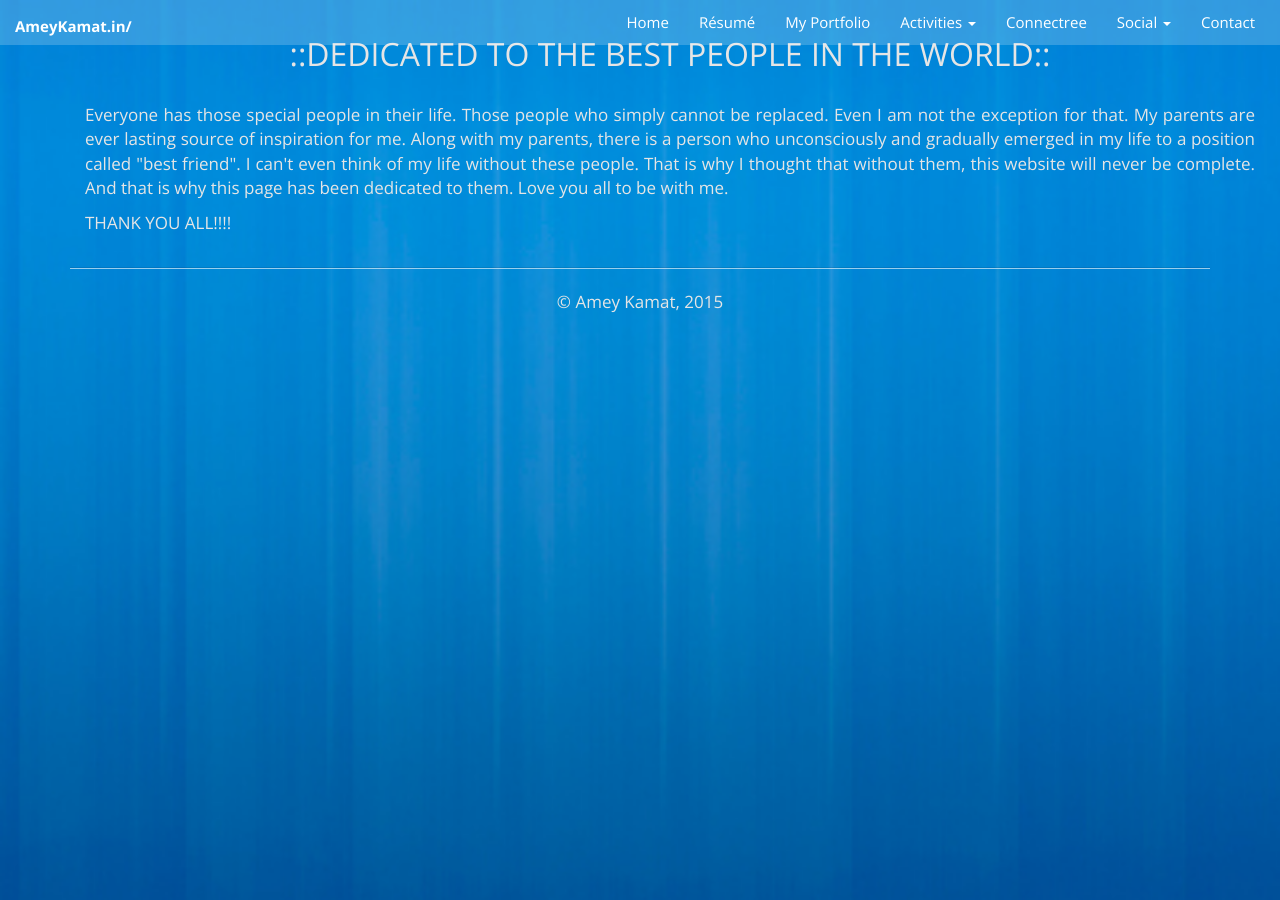
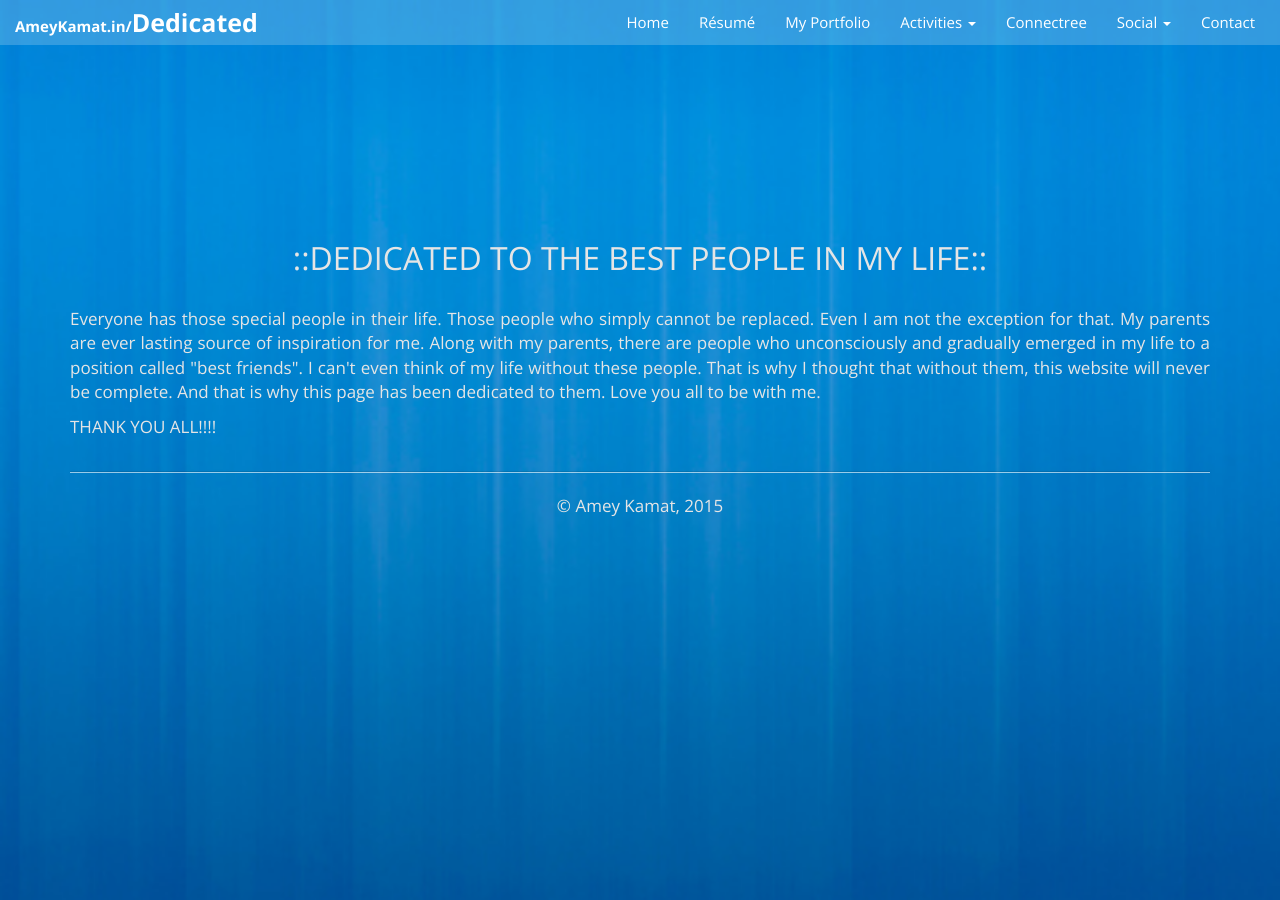
Before and after one commit to AmeyKamat/AmeyKamat.github.io, a Jekyll site: the page built from dedicated/index.html, in a window 1280 px wide. Built offline with Jekyll 4.4.1, drawn with Linux system fonts in a browser that asks for light colours; Markdown is read by kramdown in place of the engine named in the settings.

Commit message:
Updating site

```diff
--- a/_layouts/default.html
+++ b/_layouts/default.html
@@ -108,7 +108,7 @@
 			</div>
 			<div class="container">
 				<hr style="border: 0;height: 0;border-top: 1px solid rgba(0, 0, 0, 0.1);border-bottom: 1px solid rgba(255, 255, 255, 0.6);">
-				<p class="text-center">&copy; Amey Kamat, 2015</p>
+				<p class="text-center">&copy; <a href="/dedicated" style="color: #e5e5e5; text-decoration: none; cursor:default;">Amey Kamat</a>, 2015</p>
 			</div>
 		</div>
 
--- a/dedicated/index.html
+++ b/dedicated/index.html
@@ -1,12 +1,12 @@
 ---
 layout: default
 title: Dedicate to All Best People
+heading: Dedicated
 ---
 
-<div class="container viewport">
 	<div class="row">
-		<h2 class="text-center">
-			::DEDICATED TO THE BEST PEOPLE IN THE WORLD::
+		<h2 class="text-center" style="margin-top:25vh;">
+			::DEDICATED TO THE BEST PEOPLE IN MY LIFE::
 		</h2>
 		<br />
 		<p class="text-justify">
@@ -14,7 +14,7 @@ title: Dedicate to All Best People
 			Those people who simply cannot be replaced.
 			Even I am not the exception for that.
 			My parents are ever lasting source of inspiration for me.
-			Along with my parents, there is a person who unconsciously and gradually emerged in my life to a position called "best friend".
+			Along with my parents, there are people who unconsciously and gradually emerged in my life to a position called "best friends".
 			I can't even think of my life without these people.
 			That is why I thought that without them, this website will never be complete.
 			And that is why this page has been dedicated to them.
@@ -23,5 +23,5 @@ title: Dedicate to All Best People
 		<p>
 			THANK YOU ALL!!!!
 		</p>
+		<p style="display:none">I love my parents and I love my cuties Adu and Vibbu a lot :*</p>
 	</div>
-</div>
--- a/index.html
+++ b/index.html
@@ -12,7 +12,7 @@ heading: Home
 	<h3 class="text-center" style="font-size:20px">Co-founder - Connectree | Programmer | Web Developer</h2>
 	<p style="font-size:15px;">
 		<i class="fa fa-phone"></i> +91 9158411024 |
-		<i class="fa fa-envelope"></i> ask5332@gmail.com
+		<i class="fa fa-envelope"></i> <a href="mailto:ask5332@gmail.com">ask5332@gmail.com</a>
 	</p>
 	<div class="row social-media text-center">
 		<a href="http://www.facebook.com/ameyskamat"><img src="/content/si/facebook.png" style="width:auto; height:40px;" alt="Facebook" /></a>
```
Also changed, not shown: 17 other files.
